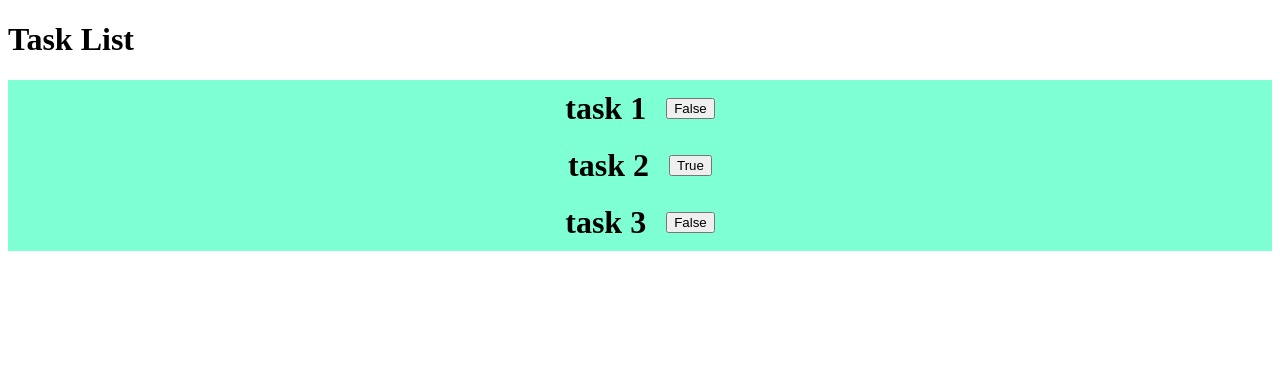
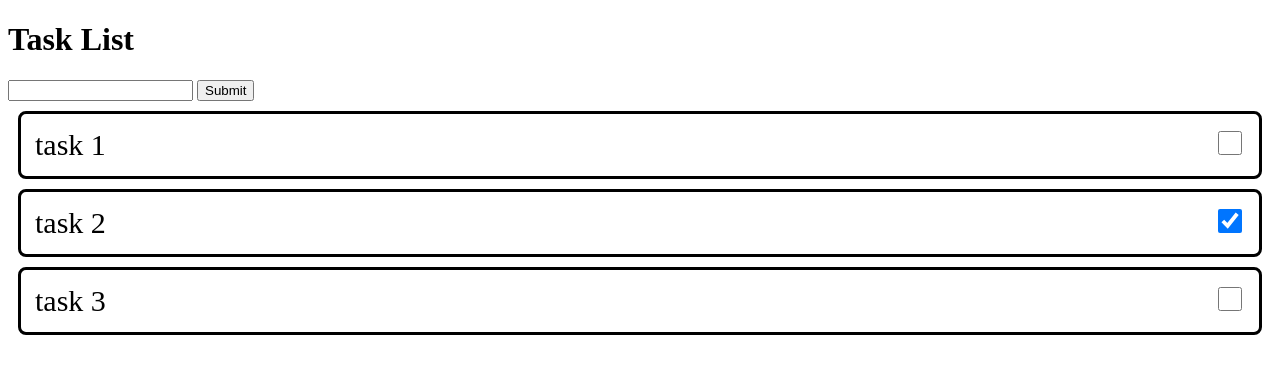
Before and after one commit to madayuki1/django_todo, a Django app: page /tasks/ in a window 1280 px wide. Shown: the top 374 px of the page. Run offline with Django 5.2, Linux system fonts and the light colour scheme; data comes from the database, SQL or seed files in the repository; both versions use the stored data as it was after the commit.

Commit message:
a lot of stuff

```diff
--- a/config/settings.py
+++ b/config/settings.py
@@ -32,6 +32,8 @@ ALLOWED_HOSTS = []
 
 INSTALLED_APPS = [
     'debug_toolbar',
+    'django_browser_reload',
+    "django_watchfiles",
     'django.contrib.admin',
     'django.contrib.auth',
     'django.contrib.contenttypes',
@@ -44,6 +46,7 @@ INSTALLED_APPS = [
 
 MIDDLEWARE = [
     "debug_toolbar.middleware.DebugToolbarMiddleware",
+    "django_browser_reload.middleware.BrowserReloadMiddleware",
     'django.middleware.security.SecurityMiddleware',
     'django.contrib.sessions.middleware.SessionMiddleware',
     'django.middleware.common.CommonMiddleware',
--- a/config/urls.py
+++ b/config/urls.py
@@ -21,4 +21,5 @@ from debug_toolbar.toolbar import debug_toolbar_urls
 urlpatterns = [
     path('admin/', admin.site.urls),
     path('tasks/', include('tasks.urls')),
+    path("__reload__/", include("django_browser_reload.urls")),
 ] + debug_toolbar_urls()
--- a/requirements.txt
+++ b/requirements.txt
@@ -1,2 +1,4 @@
 django==6.0.4
 django-debug-toolbar==6.3.0
+django-browser-reload==1.21.0
+django-watchfiles==1.4.0
--- a/tasks/static/tasks/style.css
+++ b/tasks/static/tasks/style.css
@@ -1,5 +1,5 @@
 .container {
-    background-color: aquamarine;
+    /* background-color: yellowgreen; */
     display: flex;
     flex-direction: row;
     justify-content: center;
@@ -9,3 +9,26 @@
 .element {
     margin: 10px;
 }
+
+.todo_item {
+    background-color: yellow;
+}
+
+.task_element {
+    margin: 10px;
+    padding: 14px;
+
+    font-size: 30px;
+    border: 3px solid black;
+    border-radius: 8px;
+
+    display: flex;
+    justify-content: space-between;
+}
+
+input[type='checkbox']{
+    font-size: inherit;
+    width: 0.8em;
+    height: 0.8em;
+    vertical-align: middle;
+}
--- a/tasks/templates/tasks/tasks.html
+++ b/tasks/templates/tasks/tasks.html
@@ -1,6 +1,7 @@
+{% load django_browser_reload static %}
+{% load static %}
 <!DOCTYPE html>
 <html lang="en">
-{% load static %}
 <head>
     <meta charset="UTF-8">
     <meta name="viewport" content="width=device-width, initial-scale=1.0">
@@ -9,11 +10,20 @@
 </head>
 <body>
     <h1>Task List</h1>
+    <section>
+        {% csrf_token %}
+        <form action="" method="post">
+            <input type="text" name="title" id="task-input">
+            <button type="submit">Submit</button>
+        </form>
+    </section>
     {% for task in tasks%}
-    <div class="container">
-        <h1 class="element">{{ task.title }}</h1>
-        <button class="element">{{task.completed}}</button>
-    </div>
+    <section>
+        <article class="task_element">
+            <span>{{ task.title }}</span>
+            <input type="checkbox" name="task_completed" id="task_completed" {% if task.completed %} checked {% endif %}>
+        </article>
+    </section>
     {% endfor %}
 </body>
 </html>
```
Also changed, not shown: db.sqlite3.
